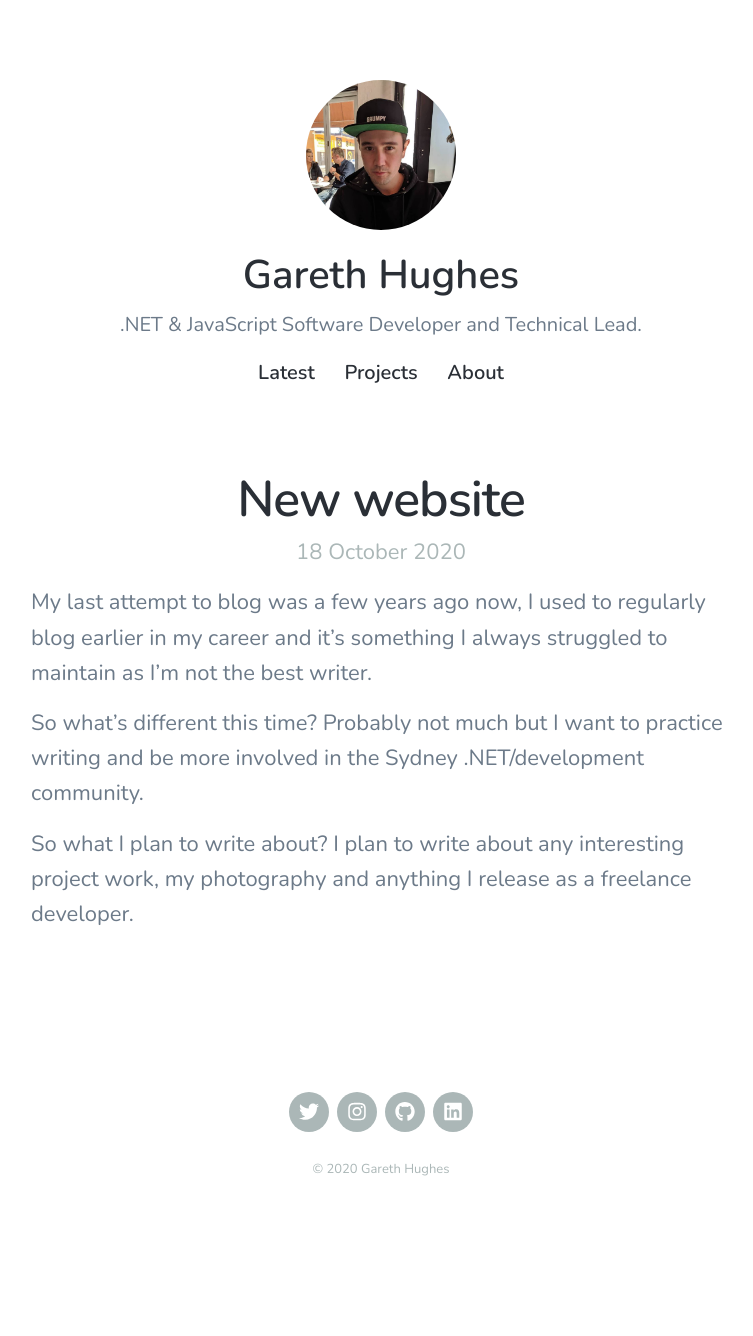
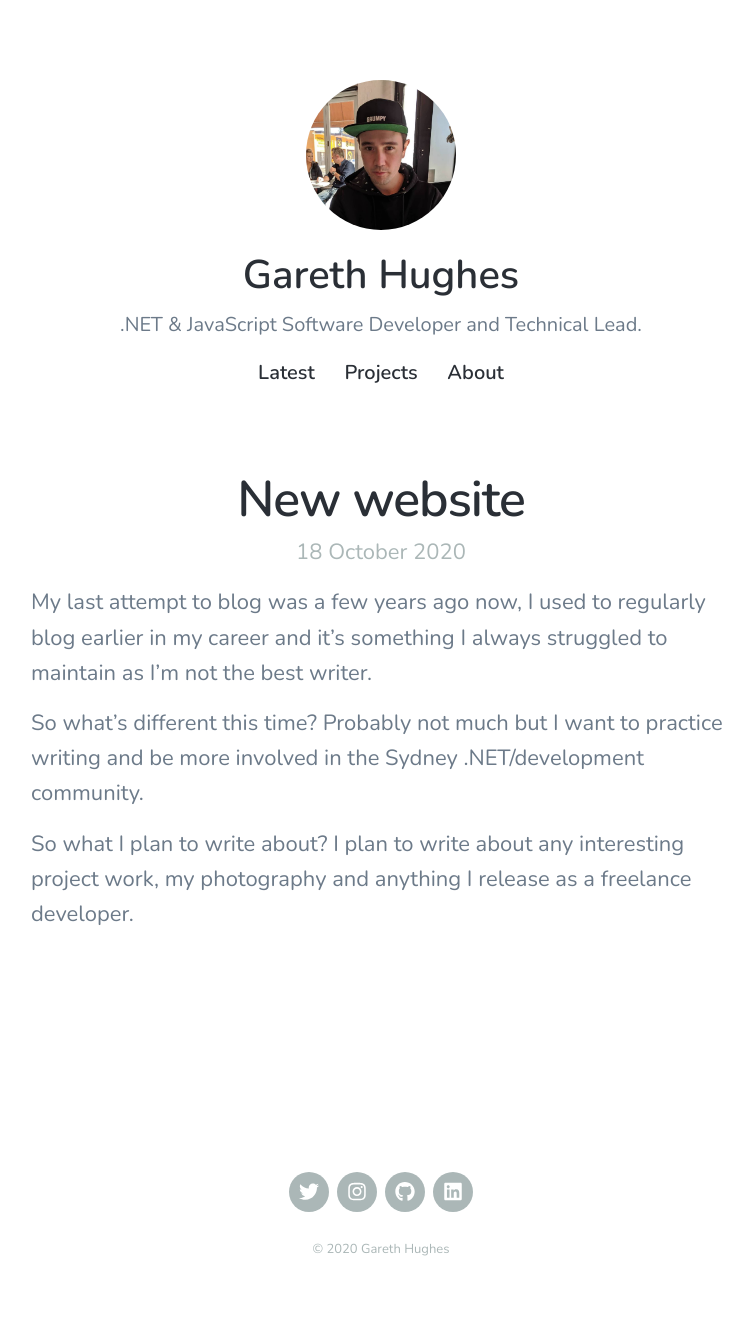
Before and after one commit to garethrhughes/garethrhughes.github.io, a Jekyll site: the page built from _posts/2020-10-18-new-website.md, in a window 1280 px wide. Shown: the whole page, without its empty margins (259-1012 px from the left). Built offline with Jekyll 4.4.1, drawn with Linux system fonts in a browser that asks for light colours; nearby versions of some CDN libraries; comment, search, counter and statistics services are not loaded; before the commit the page ends 1256 px from its top, so only the background shows below that.

Commit message:
Enabling comments & disabling ajax

```diff
--- a/_data/settings.yml
+++ b/_data/settings.yml
@@ -146,7 +146,7 @@
     letter_spacing: 0
 
 advanced_settings:
-  ajax_loading: true
+  ajax_loading: false
   analytics_code: ""
   custom_styles: ""
   header_js: ""
--- a/_layouts/post.html
+++ b/_layouts/post.html
@@ -11,6 +11,21 @@
 
 		{{ page.content }}
 
+		{% if page.comments %}
+			<div class="inner">
+				<div id="disqus_thread"></div>
+			</div>
+			<script>
+				(function() { // DON'T EDIT BELOW THIS LINE
+				var d = document, s = d.createElement('script');
+				s.src = 'https://gareth-hughes.disqus.com/embed.js';
+				s.setAttribute('data-timestamp', +new Date());
+				(d.head || d.body).appendChild(s);
+				})();
+			</script>
+			<noscript>Please enable JavaScript to view the <a href="https://disqus.com/?ref_noscript">comments powered by Disqus.</a></noscript>
+		{% endif %}
+
 	</div>
 
 </section>
--- a/_sass/_basic.scss
+++ b/_sass/_basic.scss
@@ -473,3 +473,7 @@
 		@include translate(0,30px);
 	}
 }
+
+#disqus_thread {
+	margin-top: 80px;
+}
--- a/_sass/_includes/_content.scss
+++ b/_sass/_includes/_content.scss
@@ -26,7 +26,7 @@
 		color: $text-light-color;
 	}
 
-	h1, h2, h3, h4, h5, h6, p, ul, ol {
+	h1, h2, h3, h4, h5, h6, p, ul, ol, .inner {
 		margin-left: auto;
 		margin-right: auto;
 
```
Also changed, not shown: _posts/2020-10-18-new-website.md (+1 -0 lines), _posts/2020-10-18-working-from-home.md (+1 -0 lines).
